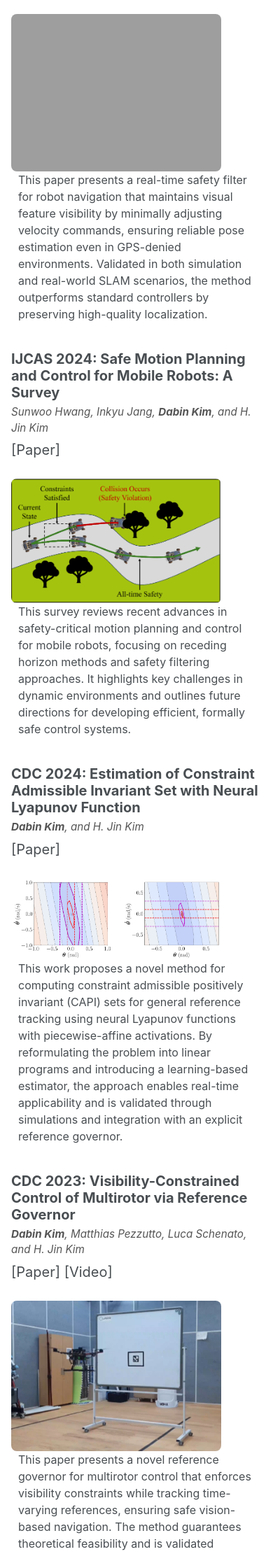
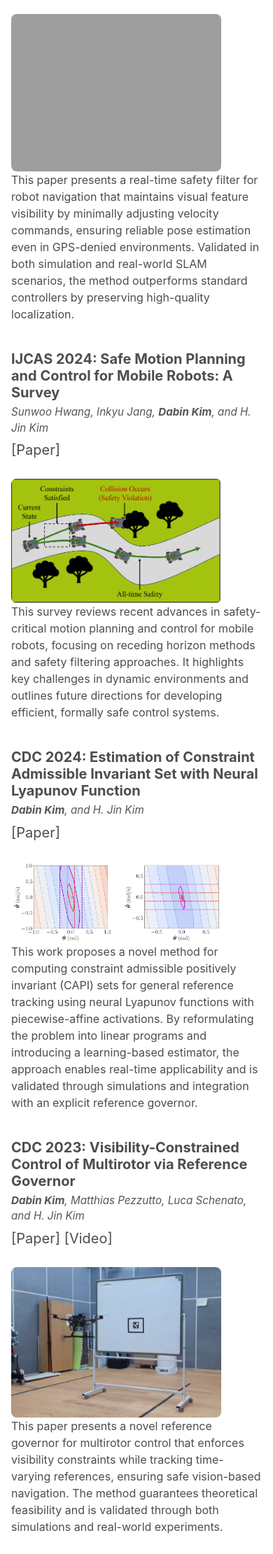
Before and after one commit to dabinkim-LGOM/dabinkim-LGOM.github.io, a Jekyll site: the page built from _pages/pub.md, in a window 390 px wide. Shown: the part 773-2994 px from the top of the page at 70% size. Built offline with Jekyll 4.4.1, drawn with Linux system fonts in a browser that asks for light colours.

Commit message:
Update _archive.scss

```diff
--- a/_sass/_archive.scss
+++ b/_sass/_archive.scss
@@ -99,21 +99,21 @@
 
 .pub__item-excerpt {
   text-align: left;
-  padding: 0 10px;
+  padding: 10 10px;
 }
 }
 .pub__item-teaser_leftOfText {
   float: left;
   border-radius: $border-radius;
   // Dabin Added
-  margin-right: 10px;
+  margin-right: 0px;
   margin-bottom: 10px;
   margin-top: 0px;
   //
   padding-top: 0px;
   padding-bottom: 10px;
   padding-left: 0px;
-  padding-right: 10px;
+  padding-right: 0px;
   width: 300px;
 
   img {
```
